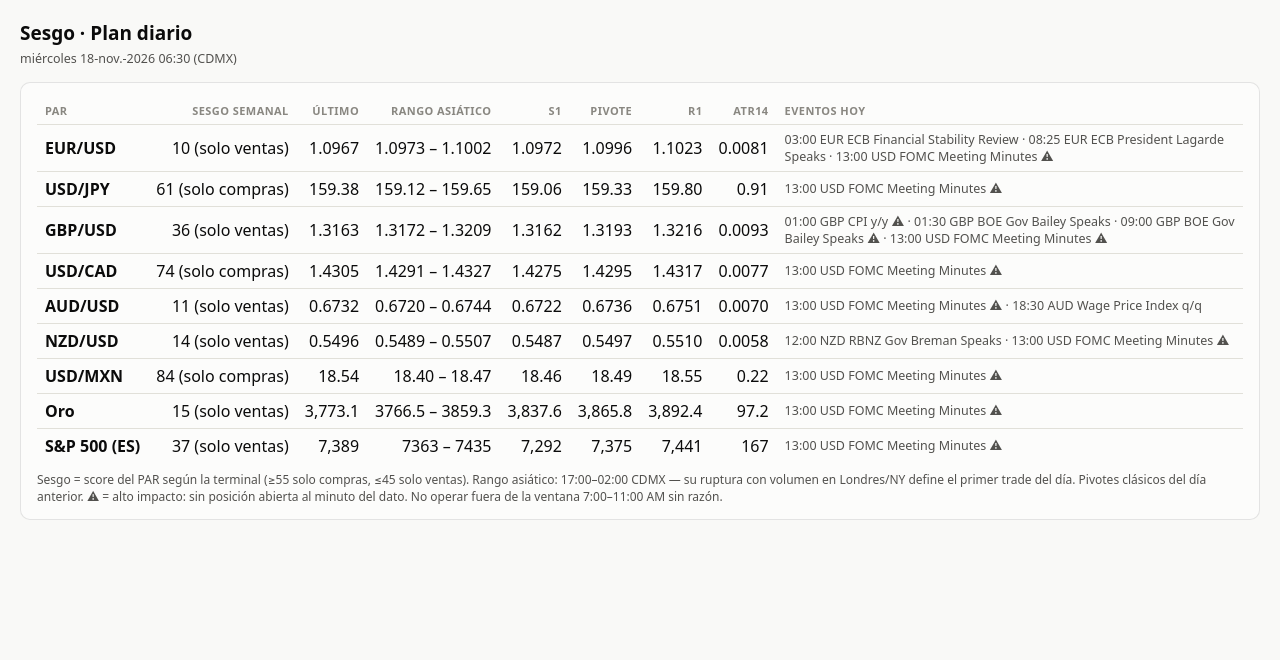
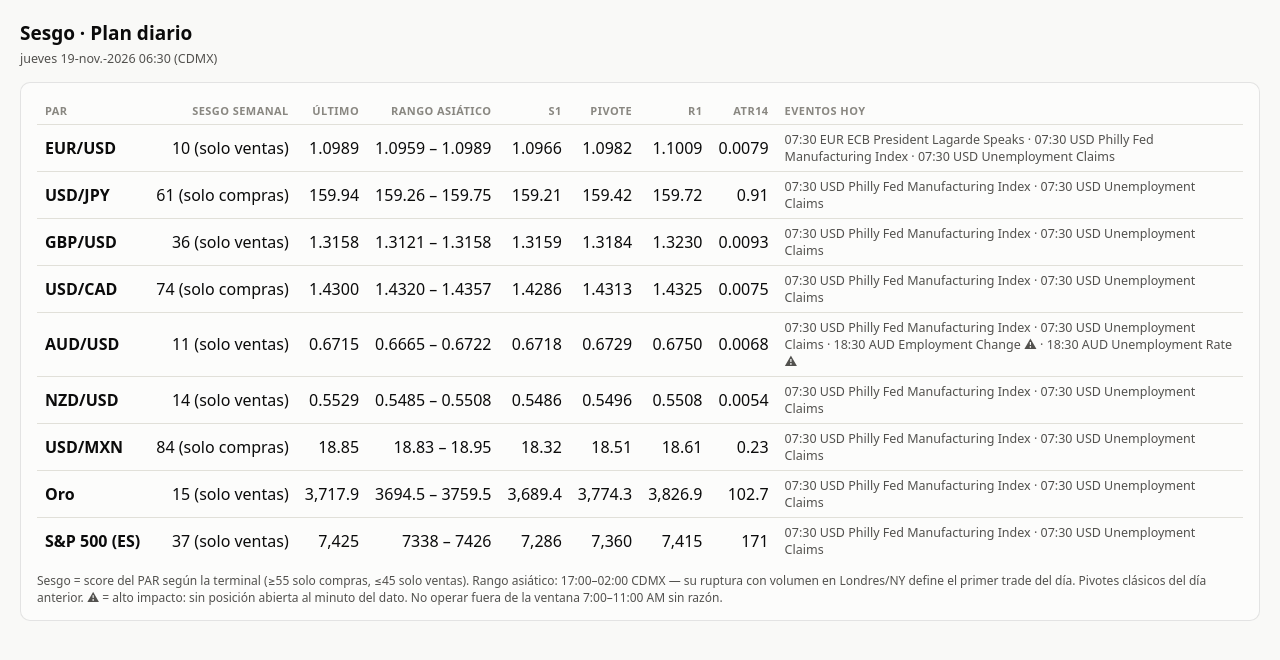
Before and after one commit to defoe-ui/sesgo-dashboard, a plain HTML site: page plan.html in a window 1280 px wide. Drawn offline with Linux system fonts and the light colour scheme.

Commit message:
auto-publicacion

```diff
--- a/plan.html
+++ b/plan.html
@@ -28,27 +28,27 @@ td.ev{text-align:left;white-space:normal;min-width:220px;color:var(--ink2);font-
 .leyenda{font-size:12px;color:var(--ink2);margin-top:8px}
 </style>
 <h1>Sesgo · Plan diario</h1>
-<div class="sub">miércoles 18-nov.-2026 06:30 (CDMX)</div>
+<div class="sub">jueves 19-nov.-2026 06:30 (CDMX)</div>
 <div class="card"><table>
 <tr><th>Par</th><th>Sesgo semanal</th><th>Último</th><th>Rango asiático</th>
-<th>S1</th><th>Pivote</th><th>R1</th><th>ATR14</th><th>Eventos hoy</th></tr><tr><td class='act'>EUR/USD</td><td>10 (solo ventas)</td><td>1.0967</td><td>1.0973 – 1.1002</td>
-    <td>1.0972</td><td>1.0996</td><td>1.1023</td><td>0.0081</td><td class='ev'>03:00 EUR ECB Financial Stability Review · 08:25 EUR ECB President Lagarde Speaks · 13:00 USD FOMC Meeting Minutes ⚠</td></tr>
-<tr><td class='act'>USD/JPY</td><td>61 (solo compras)</td><td>159.38</td><td>159.12 – 159.65</td>
-    <td>159.06</td><td>159.33</td><td>159.80</td><td>0.91</td><td class='ev'>13:00 USD FOMC Meeting Minutes ⚠</td></tr>
-<tr><td class='act'>GBP/USD</td><td>36 (solo ventas)</td><td>1.3163</td><td>1.3172 – 1.3209</td>
-    <td>1.3162</td><td>1.3193</td><td>1.3216</td><td>0.0093</td><td class='ev'>01:00 GBP CPI y/y ⚠ · 01:30 GBP BOE Gov Bailey Speaks · 09:00 GBP BOE Gov Bailey Speaks ⚠ · 13:00 USD FOMC Meeting Minutes ⚠</td></tr>
-<tr><td class='act'>USD/CAD</td><td>74 (solo compras)</td><td>1.4305</td><td>1.4291 – 1.4327</td>
-    <td>1.4275</td><td>1.4295</td><td>1.4317</td><td>0.0077</td><td class='ev'>13:00 USD FOMC Meeting Minutes ⚠</td></tr>
-<tr><td class='act'>AUD/USD</td><td>11 (solo ventas)</td><td>0.6732</td><td>0.6720 – 0.6744</td>
-    <td>0.6722</td><td>0.6736</td><td>0.6751</td><td>0.0070</td><td class='ev'>13:00 USD FOMC Meeting Minutes ⚠ · 18:30 AUD Wage Price Index q/q</td></tr>
-<tr><td class='act'>NZD/USD</td><td>14 (solo ventas)</td><td>0.5496</td><td>0.5489 – 0.5507</td>
-    <td>0.5487</td><td>0.5497</td><td>0.5510</td><td>0.0058</td><td class='ev'>12:00 NZD RBNZ Gov Breman Speaks · 13:00 USD FOMC Meeting Minutes ⚠</td></tr>
-<tr><td class='act'>USD/MXN</td><td>84 (solo compras)</td><td>18.54</td><td>18.40 – 18.47</td>
-    <td>18.46</td><td>18.49</td><td>18.55</td><td>0.22</td><td class='ev'>13:00 USD FOMC Meeting Minutes ⚠</td></tr>
-<tr><td class='act'>Oro</td><td>15 (solo ventas)</td><td>3,773.1</td><td>3766.5 – 3859.3</td>
-    <td>3,837.6</td><td>3,865.8</td><td>3,892.4</td><td>97.2</td><td class='ev'>13:00 USD FOMC Meeting Minutes ⚠</td></tr>
-<tr><td class='act'>S&P 500 (ES)</td><td>37 (solo ventas)</td><td>7,389</td><td>7363 – 7435</td>
-    <td>7,292</td><td>7,375</td><td>7,441</td><td>167</td><td class='ev'>13:00 USD FOMC Meeting Minutes ⚠</td></tr></table>
+<th>S1</th><th>Pivote</th><th>R1</th><th>ATR14</th><th>Eventos hoy</th></tr><tr><td class='act'>EUR/USD</td><td>10 (solo ventas)</td><td>1.0989</td><td>1.0959 – 1.0989</td>
+    <td>1.0966</td><td>1.0982</td><td>1.1009</td><td>0.0079</td><td class='ev'>07:30 EUR ECB President Lagarde Speaks · 07:30 USD Philly Fed Manufacturing Index · 07:30 USD Unemployment Claims</td></tr>
+<tr><td class='act'>USD/JPY</td><td>61 (solo compras)</td><td>159.94</td><td>159.26 – 159.75</td>
+    <td>159.21</td><td>159.42</td><td>159.72</td><td>0.91</td><td class='ev'>07:30 USD Philly Fed Manufacturing Index · 07:30 USD Unemployment Claims</td></tr>
+<tr><td class='act'>GBP/USD</td><td>36 (solo ventas)</td><td>1.3158</td><td>1.3121 – 1.3158</td>
+    <td>1.3159</td><td>1.3184</td><td>1.3230</td><td>0.0093</td><td class='ev'>07:30 USD Philly Fed Manufacturing Index · 07:30 USD Unemployment Claims</td></tr>
+<tr><td class='act'>USD/CAD</td><td>74 (solo compras)</td><td>1.4300</td><td>1.4320 – 1.4357</td>
+    <td>1.4286</td><td>1.4313</td><td>1.4325</td><td>0.0075</td><td class='ev'>07:30 USD Philly Fed Manufacturing Index · 07:30 USD Unemployment Claims</td></tr>
+<tr><td class='act'>AUD/USD</td><td>11 (solo ventas)</td><td>0.6715</td><td>0.6665 – 0.6722</td>
+    <td>0.6718</td><td>0.6729</td><td>0.6750</td><td>0.0068</td><td class='ev'>07:30 USD Philly Fed Manufacturing Index · 07:30 USD Unemployment Claims · 18:30 AUD Employment Change ⚠ · 18:30 AUD Unemployment Rate ⚠</td></tr>
+<tr><td class='act'>NZD/USD</td><td>14 (solo ventas)</td><td>0.5529</td><td>0.5485 – 0.5508</td>
+    <td>0.5486</td><td>0.5496</td><td>0.5508</td><td>0.0054</td><td class='ev'>07:30 USD Philly Fed Manufacturing Index · 07:30 USD Unemployment Claims</td></tr>
+<tr><td class='act'>USD/MXN</td><td>84 (solo compras)</td><td>18.85</td><td>18.83 – 18.95</td>
+    <td>18.32</td><td>18.51</td><td>18.61</td><td>0.23</td><td class='ev'>07:30 USD Philly Fed Manufacturing Index · 07:30 USD Unemployment Claims</td></tr>
+<tr><td class='act'>Oro</td><td>15 (solo ventas)</td><td>3,717.9</td><td>3694.5 – 3759.5</td>
+    <td>3,689.4</td><td>3,774.3</td><td>3,826.9</td><td>102.7</td><td class='ev'>07:30 USD Philly Fed Manufacturing Index · 07:30 USD Unemployment Claims</td></tr>
+<tr><td class='act'>S&P 500 (ES)</td><td>37 (solo ventas)</td><td>7,425</td><td>7338 – 7426</td>
+    <td>7,286</td><td>7,360</td><td>7,415</td><td>171</td><td class='ev'>07:30 USD Philly Fed Manufacturing Index · 07:30 USD Unemployment Claims</td></tr></table>
 <div class="leyenda">Sesgo = score del PAR según la terminal (&ge;55 solo compras,
 &le;45 solo ventas). Rango asiático: 17:00–02:00 CDMX — su ruptura con volumen en
 Londres/NY define el primer trade del día. Pivotes clásicos del día anterior.
```
